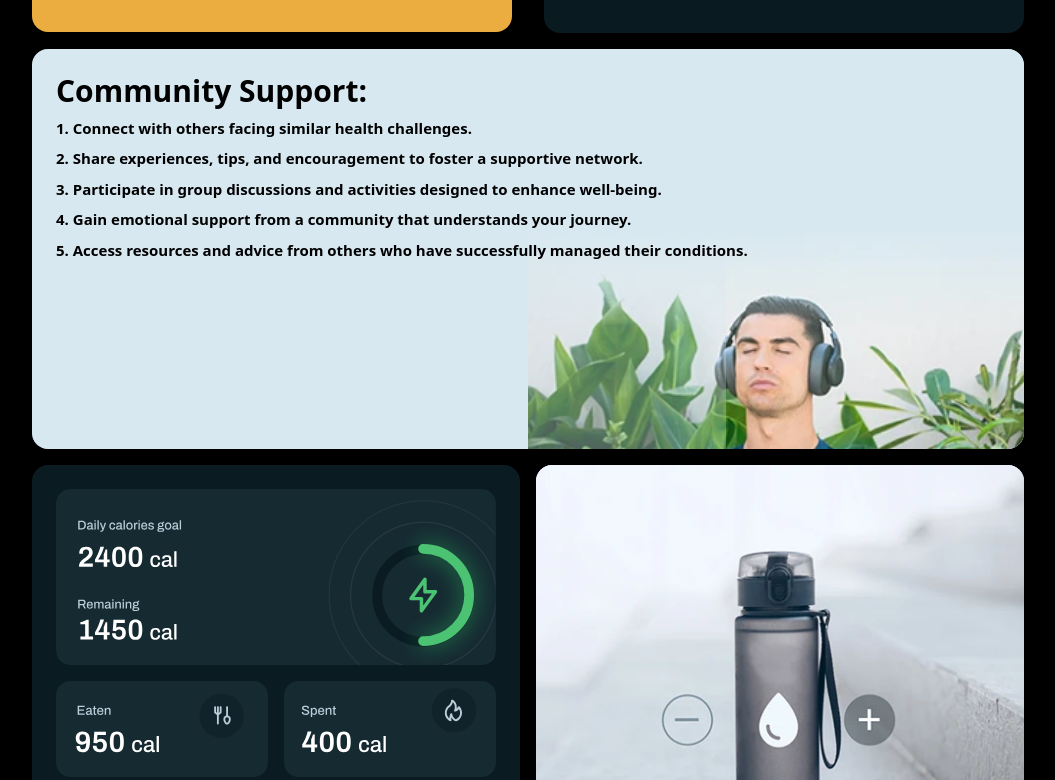
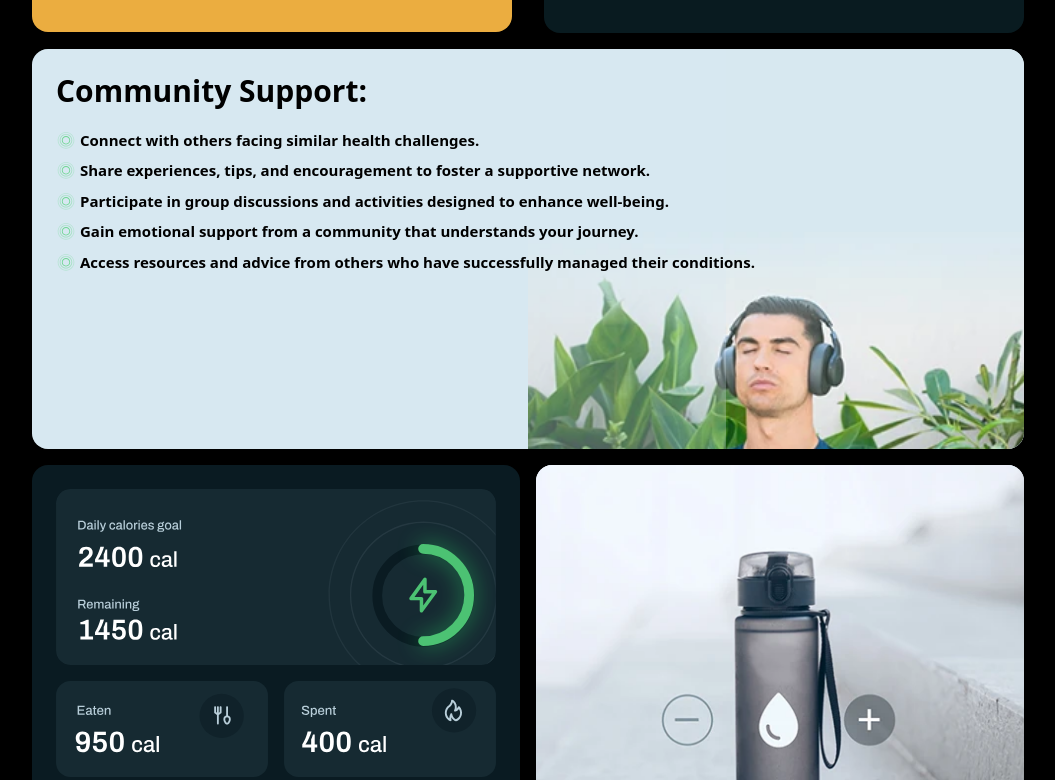
Before and after one commit to saammz/alivee-web, a React (Vite) app: page / in a window 1280 px wide. Shown: the part 4780-5560 px from the top of the page, without its empty margins (112-1167 px from the left). Built offline with nearby package versions, Linux system fonts and the light colour scheme.

Commit message:
More updates

```diff
--- a/src/components/DarkBG/ExtraCard.jsx
+++ b/src/components/DarkBG/ExtraCard.jsx
@@ -1,11 +1,11 @@
 import balance from "../../resources/balance.webp";
-import "./CustomWidth.css";
-import circleDot from "../../resources/dot.svg";
+import './CustomWidth.css'
+import circleDot from '../../resources/dot.svg';
 
 const ExtraCard = () => {
   return (
     <>
-      <div className="extra-card">
+    <div className="extra-card">
         <div className="extra-abs relative w-full h-full bg-[#d7e8f0] rounded-2xl overflow-hidden">
           <img
             src={balance}
@@ -17,37 +17,30 @@ const ExtraCard = () => {
 
           <div className="absolute flex flex-col items-start justify-start gap-2 mt-6 mx-6">
             <h1 className="text-3xl text-black font-bold sm-max:w-full sm-max:text-2xl sm-max:text-white">
-              Community Support:
+            Community Support:
             </h1>
-            <div className="text-[15px] text-black font-semibold sm-max:text-white sm-max:text-[16px]mt-2">
-              {" "}
-              <p className="sm-max:text-[14px] sm-max:leading- font-medium5">
-                <span>1. </span>Connect with others facing similar health
-                challenges.
+            <div className="flex items-center gap-1 text-[15px] text-black font-semibold sm-max:text-white sm-max:text-[16px] sm-max:flex sm-max:items-start mt-3 xsm-max:mt-1">
+            <img alt="dot" width="20" height="20" src={circleDot}/>
+              <p className="sm-max:text-[14px] sm-max:leading- font-medium5">Connect with others facing similar health challenges.</p>
+            </div>
+            <div className="flex items-center gap-1 text-[15px] text-black font-semibold sm-max:text-white sm-max:text-[16px] sm-max:flex sm-max:items-start">
+            <img alt="dot" width="20" height="20" src={circleDot}/>
+              <p className="sm-max:text-[14px] sm-max:leading- font-medium5">Share experiences, tips, and encouragement to foster a supportive network.
               </p>
             </div>
-            <div className="text-[15px] text-black font-semibold sm-max:text-white sm-max:text-[16px]">
-              <p className="sm-max:text-[14px] sm-max:leading- font-medium5">
-                <span>2. </span>Share experiences, tips, and encouragement to
-                foster a supportive network.
+            <div className="flex items-center gap-1 text-[15px] text-black font-semibold sm-max:text-white sm-max:text-[16px] sm-max:flex sm-max:items-start">
+            <img alt="dot" width="20" height="20" src={circleDot}/>
+              <p className="sm-max:text-[14px] sm-max:leading- font-medium5">Participate in group discussions and activities designed to enhance well-being.
               </p>
             </div>
-            <div className="text-[15px] text-black font-semibold sm-max:text-white sm-max:text-[16px]">
-              <p className="sm-max:text-[14px] sm-max:leading- font-medium5">
-                <span>3. </span>Participate in group discussions and activities
-                designed to enhance well-being.
+            <div className="flex items-center gap-1 text-[15px] text-black font-semibold sm-max:text-white sm-max:text-[16px] sm-max:flex sm-max:items-start">
+            <img alt="dot" width="20" height="20" src={circleDot}/>
+              <p className="sm-max:text-[14px] sm-max:leading- font-medium5">Gain emotional support from a community that understands your journey.
               </p>
             </div>
-            <div className="text-[15px] text-black font-semibold sm-max:text-white sm-max:text-[16px]">
-              <p className="sm-max:text-[14px] sm-max:leading- font-medium5">
-                <span>4. </span>Gain emotional support from a community that
-                understands your journey.
-              </p>
-            </div>
-            <div className="text-[15px] text-black font-semibold sm-max:text-white sm-max:text-[16px]">
-              <p className="sm-max:text-[14px] sm-max:leading- font-medium5">
-                <span>5. </span>Access resources and advice from others who have
-                successfully managed their conditions.
+            <div className="flex items-center gap-1 text-[15px] text-black font-semibold sm-max:text-white sm-max:text-[16px] sm-max:flex sm-max:items-start">
+            <img alt="dot" width="20" height="20" src={circleDot}/>
+              <p className="sm-max:text-[14px] sm-max:leading- font-medium5">Access resources and advice from others who have successfully managed their conditions.
               </p>
             </div>
           </div>
--- a/src/components/DarkBG/LastCard.jsx
+++ b/src/components/DarkBG/LastCard.jsx
@@ -25,7 +25,7 @@ const LastCard = () => {
 
           <div className="absolute bottom-[1rem] pb-6">
             <h3 className="text-4xl sm-max:text-3xl leading-32 md:text-40 md:leading-40 font-semibold mt-6 text-white">
-            Medical Consultation:
+            Medical Consultation
             </h3>
             <h4 className="text-xl sm-max:text-md leading-18 md:text-20 md:leading-20 font-medium mt-4 text-white">
             Access professional medical advice and consultations
@@ -38,7 +38,7 @@ const LastCard = () => {
 
             <div className="absolute bottom-[1rem] pb-6 px-6">
             <h3 className="text-4xl sm-max:text-3xl leading-32 md:text-40 md:leading-40 font-bold mt-6 text-black">
-            Medication and Hydration Tracking:
+            Medication and Hydration Tracking
             </h3>
             <h4 className="text-xl sm-max:text-md leading-18 md:text-20 md:leading-20 font-medium mt-4 text-black">
             Never miss a dose or a glass of water with our easy medication and hydration management.
```
